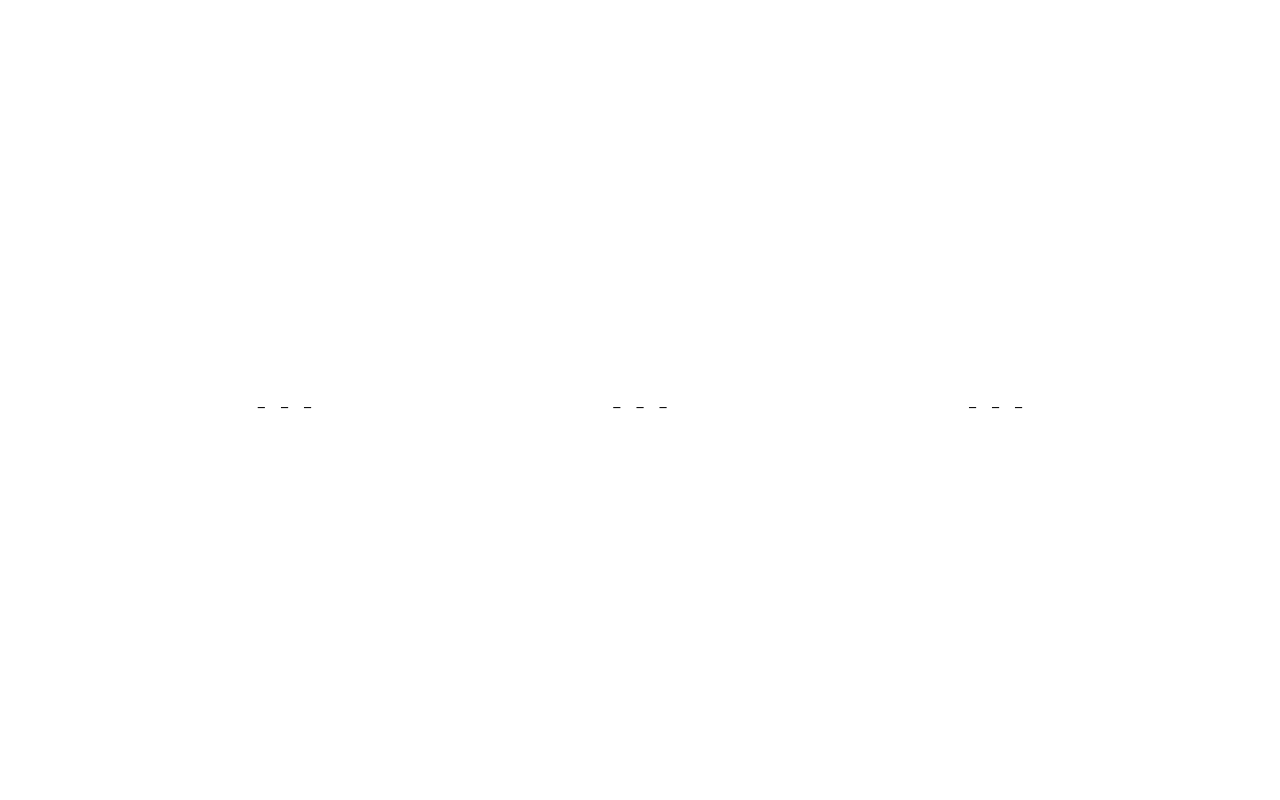
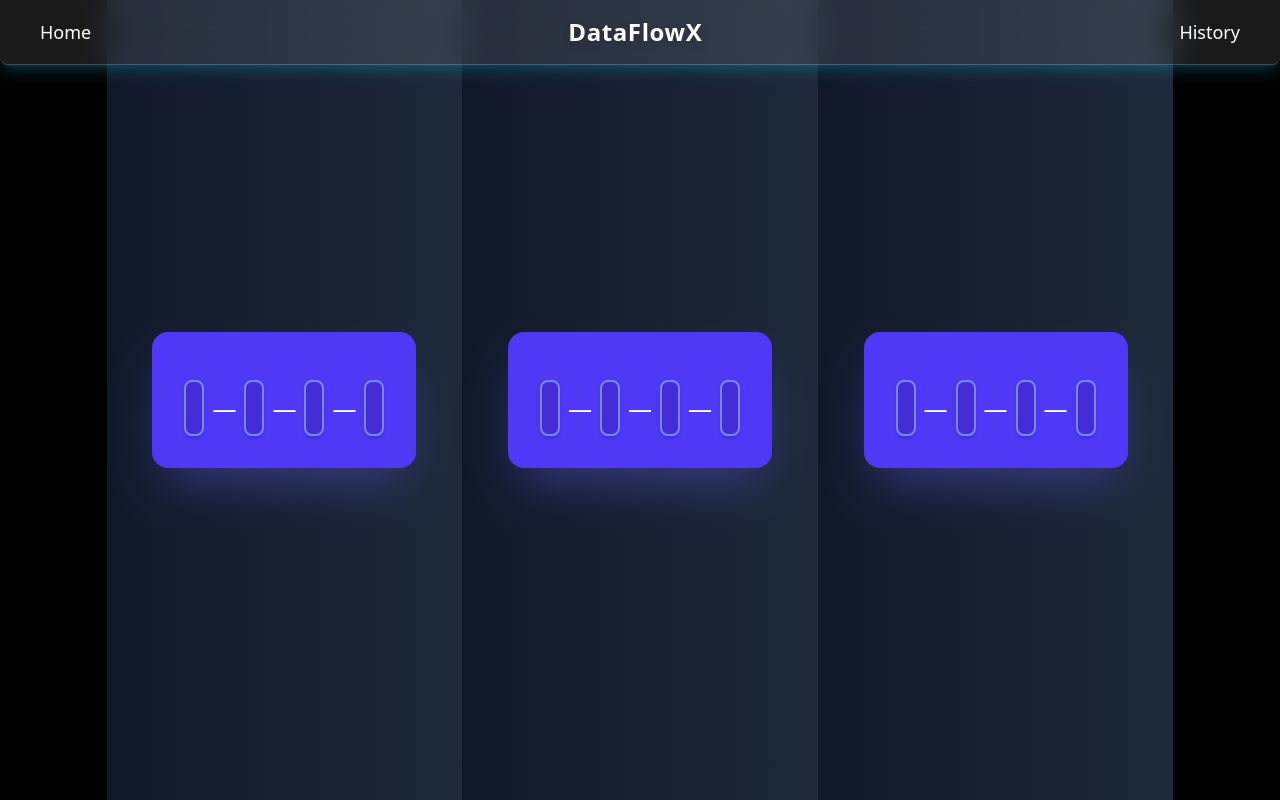
Before and after one commit to aniket59400/Hackathon-2025, a React (Vite) app in the folder frontend/: page / in a window 1280 px wide. Built offline with nearby package versions, Linux system fonts and the light colour scheme.

Commit message:
basic ui

```diff
--- a/frontend/src/App.jsx
+++ b/frontend/src/App.jsx
@@ -1,5 +1,6 @@
 import { useState } from 'react'
 import NumberFile from './components/NumberFile'
+import NavBar from './components/NavBar'
 
 
 function App() {
@@ -7,6 +8,7 @@ function App() {
 
   return (
    <>
+   <NavBar />
    <NumberFile />
    </>
   )
--- a/frontend/src/components/FourNumber.jsx
+++ b/frontend/src/components/FourNumber.jsx
@@ -5,18 +5,24 @@ import OtpInput from 'react-otp-input';
 function FourNumber() {
   const [otp, setOtp] = useState();
   return (
-    <div className='w-full min-h-screen flex items-center justify-center'>
-      <div className='flex items-center justify-center w-1/3 '>
+    <div className="bg-gradient-to-r from-gray-900 to-gray-800 w-full h-screen flex items-center justify-center">
+  <div className="flex flex-col items-center justify-center w-auto p-8 rounded-2xl bg-indigo-600 shadow-2xl shadow-indigo-500/40">
+    <h2 className="text-white text-xl font-semibold mb-4"></h2>
     <OtpInput
       value={otp}
       onChange={setOtp}
       numInputs={4}
-          renderSeparator={<span>_</span>}
-          renderInput={(props) => <input {...props} className='w-full ' readOnly/>}
-
+      renderSeparator={<span className="mx-2 text-white text-2xl">—</span>}
+      renderInput={(props) => (
+        <input
+          {...props}
+          className="w-12 h-14 text-center text-white text-xl font-bold border-2 border-indigo-400 bg-indigo-700 rounded-lg focus:outline-none focus:ring-2 focus:ring-indigo-300 shadow-md transition-all duration-200"
+        />
+      )}
     />
   </div>
 </div>
+
   )
 }
 
--- /dev/null
+++ b/frontend/src/components/NavBar.jsx
@@ -0,0 +1,25 @@
+import React from 'react'
+
+const NavBar = () => {
+  return (
+    <div className="fixed top-0 left-0 w-full px-10 py-4 flex items-center justify-between backdrop-blur-lg bg-white/10 border-b border-white/20 shadow-lg shadow-cyan-500/20 rounded-b-lg">
+    <a href="#" className="text-lg font-medium text-white hover:text-cyan-300 transition duration-300 relative group">
+      Home
+      <span className="absolute left-0 bottom-[-2px] w-0 h-[2px] bg-cyan-300 group-hover:w-full transition-all duration-300"></span>
+    </a>
+
+    <h2 className="text-2xl font-bold text-white tracking-wide drop-shadow-lg">DataFlowX</h2>
+
+    <a href="#" className="text-lg font-medium text-white hover:text-cyan-300 transition duration-300 relative group">
+      History
+      <span className="absolute left-0 bottom-[-2px] w-0 h-[2px] bg-cyan-300 group-hover:w-full transition-all duration-300"></span>
+    </a>
+  </div>
+
+
+
+
+  )
+}
+
+export default NavBar
--- a/frontend/src/components/NumberFile.jsx
+++ b/frontend/src/components/NumberFile.jsx
@@ -3,12 +3,12 @@ import FourNumber from './FourNumber'
 
 function NumberFile() {
   return (
-    <div className='w-full h-full flex items-center justify-center'>
+    <div className='bg-black w-full h-full flex items-center justify-center'>
       <div className='w-10/12 h-full flex items-center justify-center' >
 
         <FourNumber />
+
         <FourNumber />
-
         <FourNumber />
 
       </div>
```
Lines whose indentation alone changed are shown as unchanged.
